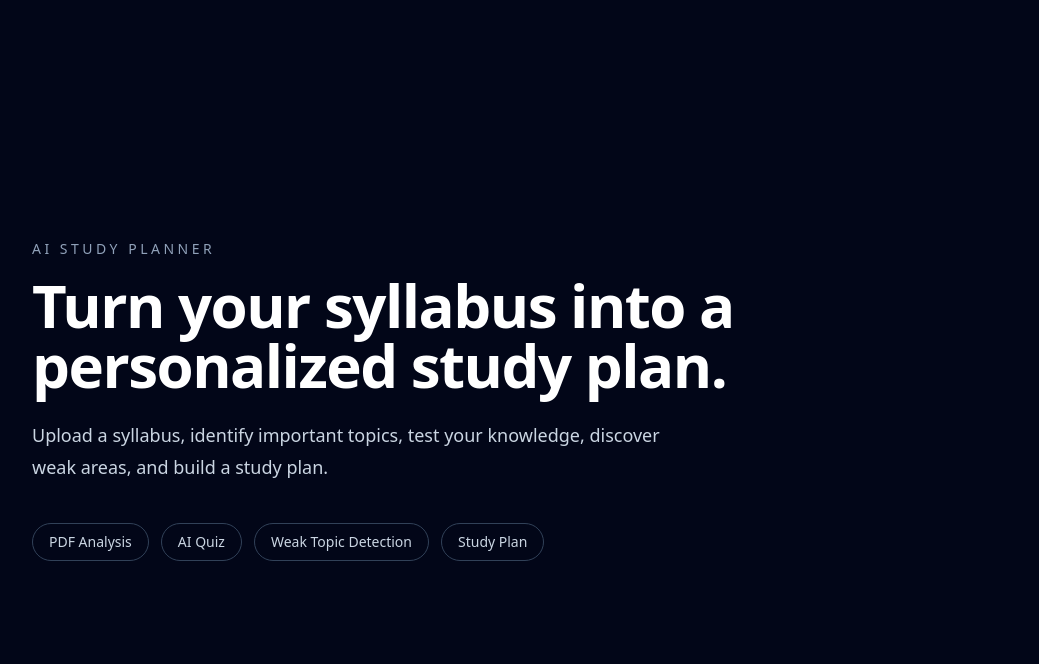
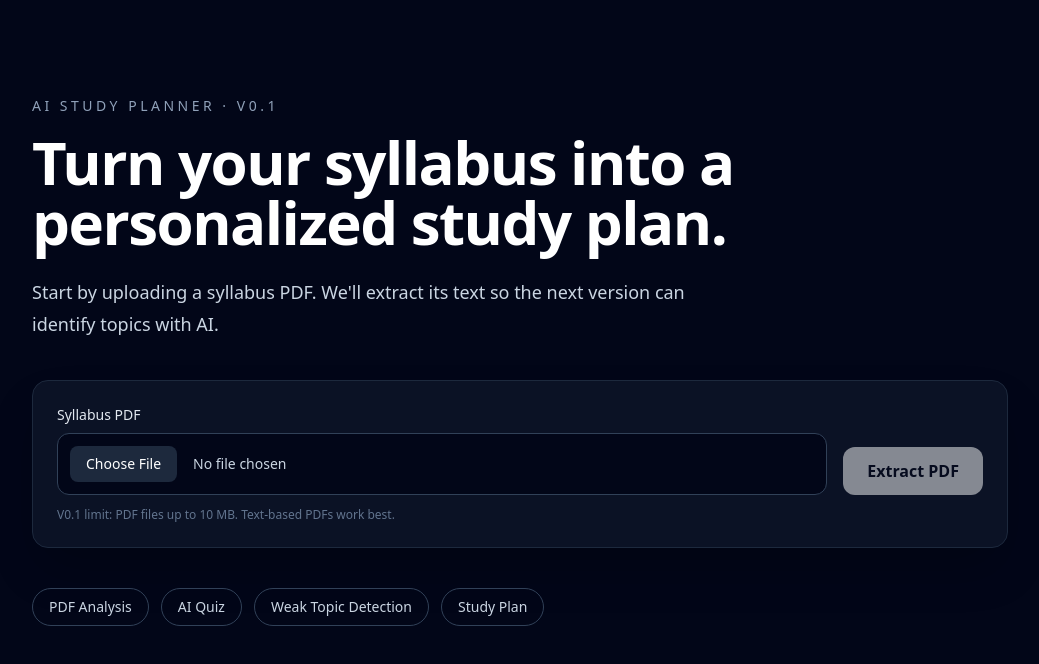
Before and after one commit to shivamsinghrajputtt/ai-study-planner, a Next.js app: page / in a window 1280 px wide. Shown: the top 664 px of the page, without its empty margins (120-1159 px from the left). Built offline with nearby package versions, Linux system fonts and the light colour scheme.

Commit message:
feat: add syllabus PDF upload UI

```diff
--- a/app/page.js
+++ b/app/page.js
@@ -1,33 +1,142 @@
+"use client";
+
+import { useState } from "react";
+
 export default function Home() {
+  const [file, setFile] = useState(null);
+  const [loading, setLoading] = useState(false);
+  const [result, setResult] = useState(null);
+  const [error, setError] = useState("");
+
+  async function handleSubmit(event) {
+    event.preventDefault();
+
+    if (!file) {
+      setError("Please select a PDF first.");
+      return;
+    }
+
+    setLoading(true);
+    setError("");
+    setResult(null);
+
+    try {
+      const formData = new FormData();
+      formData.append("file", file);
+
+      const response = await fetch("/api/extract-pdf", {
+        method: "POST",
+        body: formData,
+      });
+
+      const data = await response.json();
+
+      if (!response.ok) {
+        throw new Error(data.error || "Could not extract the PDF.");
+      }
+
+      setResult(data);
+    } catch (err) {
+      setError(err.message || "Something went wrong.");
+    } finally {
+      setLoading(false);
+    }
+  }
+
   return (
     <main className="min-h-screen bg-slate-950 text-white">
-      <section className="mx-auto flex min-h-screen max-w-5xl flex-col justify-center px-6 py-16">
-        <p className="mb-4 text-sm font-medium uppercase tracking-[0.25em] text-slate-400">
-          AI Study Planner
+      <section className="mx-auto max-w-5xl px-6 py-16 sm:py-24">
+        <p className="text-sm font-medium uppercase tracking-[0.25em] text-slate-400">
+          AI Study Planner · V0.1
         </p>
 
-        <h1 className="max-w-3xl text-4xl font-bold tracking-tight sm:text-6xl">
+        <h1 className="mt-4 max-w-4xl text-4xl font-bold tracking-tight sm:text-6xl">
           Turn your syllabus into a personalized study plan.
         </h1>
 
         <p className="mt-6 max-w-2xl text-lg leading-8 text-slate-300">
-          Upload a syllabus, identify important topics, test your knowledge,
-          discover weak areas, and build a study plan.
+          Start by uploading a syllabus PDF. We&apos;ll extract its text so the
+          next version can identify topics with AI.
         </p>
 
+        <form
+          onSubmit={handleSubmit}
+          className="mt-10 rounded-2xl border border-slate-800 bg-slate-900/70 p-6 shadow-2xl"
+        >
+          <div className="flex flex-col gap-4 sm:flex-row sm:items-end">
+            <label className="flex-1">
+              <span className="mb-2 block text-sm font-medium text-slate-200">
+                Syllabus PDF
+              </span>
+              <input
+                type="file"
+                accept="application/pdf,.pdf"
+                onChange={(event) => {
+                  setFile(event.target.files?.[0] || null);
+                  setError("");
+                  setResult(null);
+                }}
+                className="block w-full cursor-pointer rounded-xl border border-slate-700 bg-slate-950 p-3 text-sm text-slate-300 file:mr-4 file:rounded-lg file:border-0 file:bg-slate-800 file:px-4 file:py-2 file:text-sm file:font-medium file:text-white hover:file:bg-slate-700"
+              />
+            </label>
+
+            <button
+              type="submit"
+              disabled={loading || !file}
+              className="rounded-xl bg-white px-6 py-3 font-semibold text-slate-950 transition hover:bg-slate-200 disabled:cursor-not-allowed disabled:opacity-50"
+            >
+              {loading ? "Extracting..." : "Extract PDF"}
+            </button>
+          </div>
+
+          <p className="mt-3 text-xs text-slate-500">
+            V0.1 limit: PDF files up to 10 MB. Text-based PDFs work best.
+          </p>
+
+          {error && (
+            <div className="mt-5 rounded-xl border border-red-900/60 bg-red-950/30 p-4 text-sm text-red-200">
+              {error}
+            </div>
+          )}
+        </form>
+
+        {result && (
+          <section className="mt-8 rounded-2xl border border-slate-800 bg-slate-900/70 p-6">
+            <div className="flex flex-wrap items-center justify-between gap-3">
+              <div>
+                <h2 className="text-xl font-semibold">PDF extracted successfully</h2>
+                <p className="mt-1 text-sm text-slate-400">
+                  {result.fileName} · {result.pages} page
+                  {result.pages === 1 ? "" : "s"} · {result.characters.toLocaleString()} characters
+                </p>
+              </div>
+              <span className="rounded-full border border-emerald-800 bg-emerald-950/40 px-3 py-1 text-xs font-medium text-emerald-300">
+                Ready for AI
+              </span>
+            </div>
+
+            <div className="mt-6">
+              <h3 className="mb-2 text-sm font-medium text-slate-300">
+                Extracted text
+              </h3>
+              <pre className="max-h-[500px] overflow-auto whitespace-pre-wrap rounded-xl border border-slate-800 bg-slate-950 p-5 text-sm leading-6 text-slate-300">
+                {result.text || "No selectable text was found in this PDF."}
+              </pre>
+            </div>
+          </section>
+        )}
+
         <div className="mt-10 flex flex-wrap gap-3">
-          <span className="rounded-full border border-slate-700 px-4 py-2 text-sm text-slate-300">
-            PDF Analysis
-          </span>
-          <span className="rounded-full border border-slate-700 px-4 py-2 text-sm text-slate-300">
-            AI Quiz
-          </span>
-          <span className="rounded-full border border-slate-700 px-4 py-2 text-sm text-slate-300">
-            Weak Topic Detection
-          </span>
-          <span className="rounded-full border border-slate-700 px-4 py-2 text-sm text-slate-300">
-            Study Plan
-          </span>
+          {["PDF Analysis", "AI Quiz", "Weak Topic Detection", "Study Plan"].map(
+            (item) => (
+              <span
+                key={item}
+                className="rounded-full border border-slate-700 px-4 py-2 text-sm text-slate-300"
+              >
+                {item}
+              </span>
+            )
+          )}
         </div>
       </section>
     </main>
```
